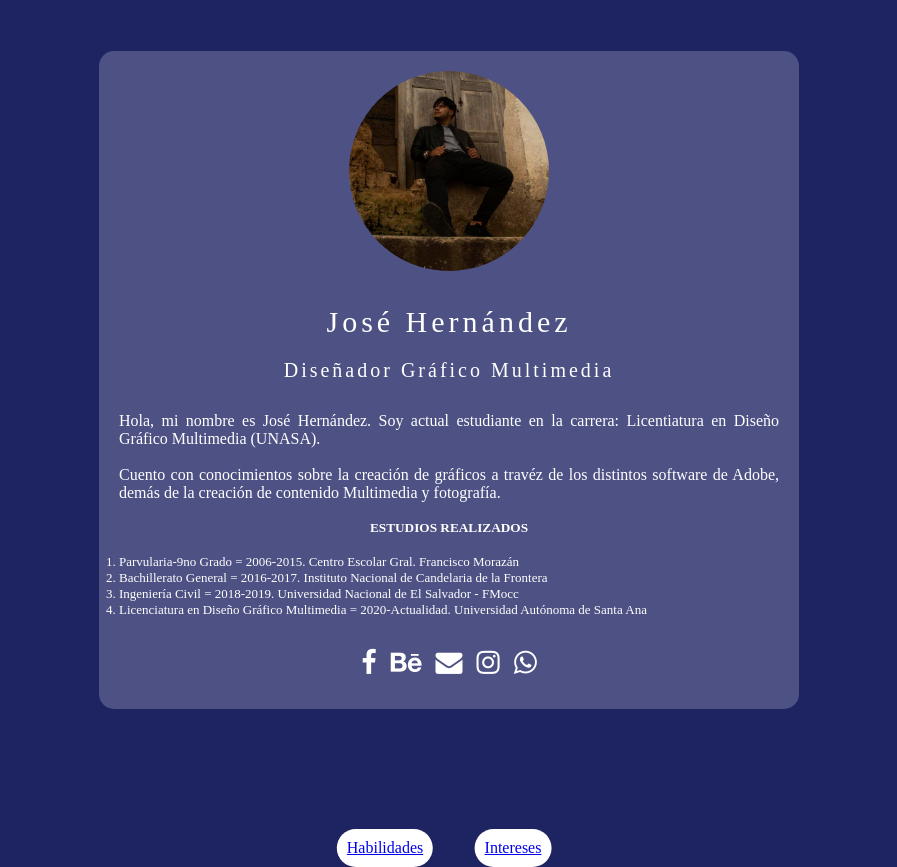
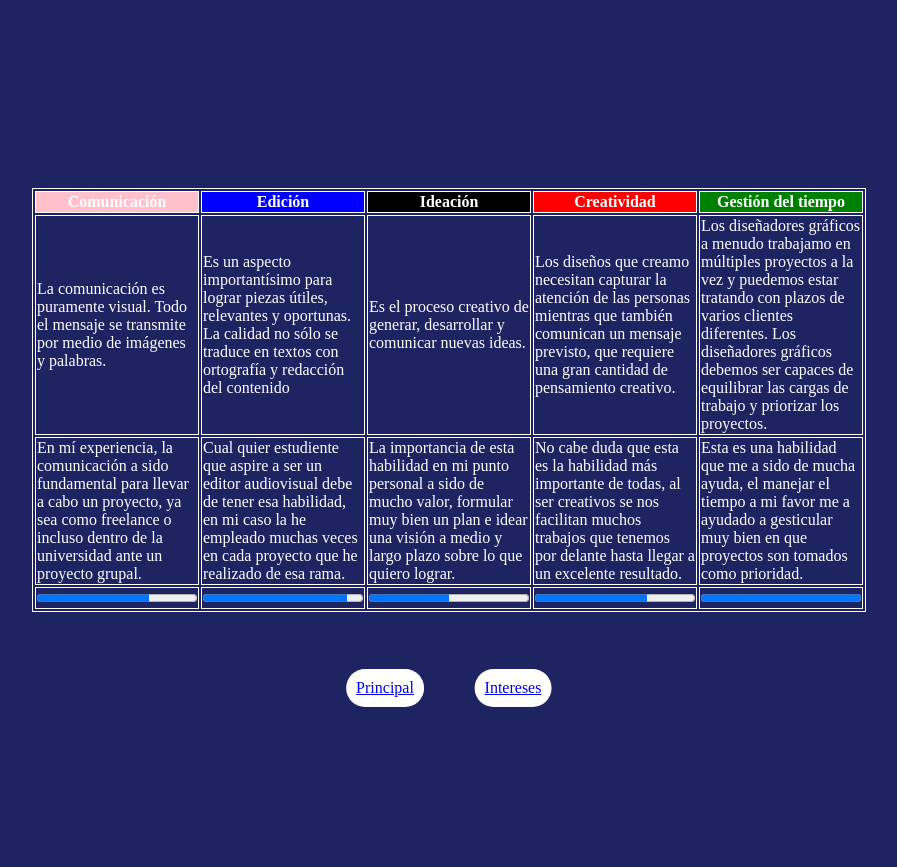
Before and after one commit to Arita2100/parcialp1, a plain HTML site: page index.html in a window 1280 px wide. Shown: the whole page, without its empty margins (191-1088 px from the left). After the commit the page ends 800 px from the top, so only its background shows below. Drawn offline with Linux system fonts and the light colour scheme.

Commit message:
procedimental

```diff
--- a/index.html
+++ b/index.html
@@ -1,43 +1,54 @@
 <!DOCTYPE html>
 <html lang="es">
   <head>
-  <title>Página Principal</title>
+    <title>Habilidades de Diseño Gráfico</title>
     <meta charset="UTF-8">
     <meta name="viewport" content="width=device-width, initial-scale=1.0">
     <meta http-equiv="X-UA-Compatible" content="ie=edge">
     <link rel="stylesheet" href="https://stackpath.bootstrapcdn.com/font-awesome/4.7.0/css/font-awesome.min.css">
     <link rel="stylesheet" href="style.css">
+    <style>
+      table, th, td{
+        border: 1px solid rgb(255, 255, 255);
+      }
+    </style>
   </head>
   <body>
-  <section class="box">
-    <img src="jose.jpg" width="200" alt="200" class="box-img">
-    <h1>José Hernández</h1>
-    <h2>Diseñador Gráfico Multimedia</h2>
-    <p>Hola, mi nombre es José Hernández. Soy actual estudiante en la carrera: Licentiatura en Diseño Gráfico Multimedia (UNASA).</p>
-    <br>
-    <p>Cuento con conocimientos sobre la creación de gráficos a travéz de los distintos software de Adobe, demás de la creación de contenido Multimedia y fotografía.</p>
-    <br>
-    <h5>ESTUDIOS REALIZADOS</h5>
-    <br>
-    <ol style="text-align: left;">
-      <li>Parvularia-9no Grado = 2006-2015. Centro Escolar Gral. Francisco Morazán</li>
-      <li>Bachillerato General = 2016-2017. Instituto Nacional de Candelaria de la Frontera</li>
-      <li>Ingeniería Civil = 2018-2019. Universidad Nacional de El Salvador - FMocc</li>
-      <li>Licenciatura en Diseño Gráfico Multimedia = 2020-Actualidad. Universidad Autónoma de Santa Ana</li>
-    </ol>
-    <ul>
-      <li><a target="_blank" href="https://www.facebook.com/hernandez.jose.12979"><i class="fa fa-facebook" aria-hidden="true"></i></a></li>
-      <li><a target="_blank" href="https://www.behance.net/joshhernandez4"><i class="fa fa-behance" aria-hidden="true"></i></a></li>
-      <li><a target="_blank" href="https://mail.google.com/mail/u/0/#inbox?compose=new"><i class="fa fa-envelope" aria-hidden="true"></i></a></li>
-      <li><a target="_blank" href="https://www.instagram.com/s_hernandez021/"><i class="fa fa-instagram" aria-hidden="true"></i></a></li>
-      <li><a target="_blank" href="https://wa.me/50378802601"><i class="fa fa-whatsapp" aria-hidden="true"></i></a></li>
-    </ul>
-    <div class="Habilidades">
-    <a href="https://arita2100.github.io/pagina2/">Habilidades</a>
+    <table style="margin-left:auto; margin-right:auto; width:auto">
+        <tr>
+         <th bgcolor="pink" scope="col">Comunicación</th>
+         <th bgcolor="blue" scope="col">Edición</th>
+         <th bgcolor="black" scope="col">Ideación</th>
+         <th bgcolor="red" scope="col">Creatividad</th>
+         <th bgcolor="green" scope="col">Gestión del tiempo</th>
+        </tr>
+        <tr>
+          <td>La comunicación es puramente visual. Todo el mensaje se transmite por medio de imágenes y palabras.</td>
+          <td>Es un aspecto importantísimo para lograr piezas útiles, relevantes y oportunas. La calidad no sólo se traduce en textos con ortografía y redacción del contenido</td>
+          <td>Es el proceso creativo de generar, desarrollar y comunicar nuevas ideas.</td>
+          <td>Los diseños que creamo necesitan capturar la atención de las personas mientras que también comunican un mensaje previsto, que requiere una gran cantidad de pensamiento creativo.</td>
+          <td>Los diseñadores gráficos a menudo trabajamo en múltiples proyectos a la vez y puedemos estar tratando con plazos de varios clientes diferentes. Los diseñadores gráficos debemos ser capaces de equilibrar las cargas de trabajo y priorizar los proyectos.</td>
+        </tr>
+        <tr>
+          <td>En mí experiencia, la comunicación a sido fundamental para llevar a cabo un proyecto, ya sea como freelance o incluso dentro de la universidad ante un proyecto grupal.</td>
+          <td>Cual quier estudiente que aspire a ser un editor audiovisual debe de tener esa habilidad, en mi caso la he empleado muchas veces en cada proyecto que he realizado de esa rama.</td>
+          <td>La importancia de esta habilidad en mi punto personal a sido de mucho valor, formular muy bien un plan e idear una visión a medio y largo plazo sobre lo que quiero lograr.</td>
+          <td>No cabe duda que esta es la habilidad más importante de todas, al ser creativos se nos facilitan muchos trabajos que tenemos por delante hasta llegar a un excelente resultado.</td>
+          <td>Esta es una habilidad que me a sido de mucha ayuda, el manejar el tiempo a mi favor me a ayudado a gesticular muy bien en que proyectos son tomados como prioridad.</td>
+        </tr>
+        <tr>
+          <td><progress value="70" max="100"></progress></td>
+          <td><progress value="90" max="100"></progress></td>
+          <td><progress value="50" max="100"></progress></td>
+          <td><progress value="70" max="100"></progress></td>
+          <td><progress value="100" max="100"></progress></td>
+        </tr>
+    </table>
+    <div class="Principal">
+      <a href="https://arita2100.github.io/pagina1/">Principal</a>
       </div>
       <div class="Intereses">
       <a href="https://arita2100.github.io/pagina3/">Intereses</a>
       </div>
-  </section>
   </body>
   </html>
--- a/style.css
+++ b/style.css
@@ -1,10 +1,3 @@
-* {
-    padding:  0 ;
-    margin:  0 ;
-    box-sizing: border-box;
-  }
-
-
 body {
     background: rgb(30, 35, 98) no-repeat;
     background-size: cover;
@@ -23,62 +16,30 @@ body {
     /* box-shadow: 7px 13px 37px black; */
   }
 
-  .box-img {
-    border-radius: 50%;
+  table {
+    position: absolute;
+    top: 50%;
+    left: 50%;
+    transform: translate(-50%, -50%);
+    border: 1px solid rgb(0, 0, 0);
   }
 
-  .box h1 {
-    font-size: 30px;
-    letter-spacing: 4px;
-    font-weight: 100;
-    margin: 30px 0 20px;
+  th {
+    color: white;
   }
 
-  .box h2 {
-    font-size: 20px;
-    letter-spacing: 3px;
-    font-weight: 100;
-    margin-bottom: 30px
+  td {
+    color: white;
   }
 
-  .box ol {
-    font-size: 13px;
-  }
-
-
-  .box p {
-    text-align: justify;
-  }
-
-  .box ul {
-    margin-top: 20px;
-    list-style: none;
-  }
-
-  .box ul li {
-    display: inline-block;
-  }
-  .box ul li a {
-    color: white;
-    font-size: 27px;
-    padding: 10px 5px;
-    transition: all .5s ease-in-out;
-    display: block;
-  }
-
-  .box ul li a:hover {
-    color:#b9b9b9;
-    transform: scale(1.3);
-  }
-
-  .Habilidades {
+  .Principal {
     display: inline-block;
     padding: 10px 10px;
     background-color: #ffffff;
     border-radius: 20px;
     text-decoration: none;
     position: absolute;
-      top: 106%;
+    top: 86%;
     left: 45%;
     transform: translate(-50%, -50%);
   }
@@ -90,7 +51,7 @@ body {
     border-radius: 20px;
     text-decoration: none;
     position: absolute;
-      top: 106%;
+    top: 86%;
     left: 55%;
     transform: translate(-50%, -50%);
   }
```
Lines whose indentation alone changed are shown as unchanged.
